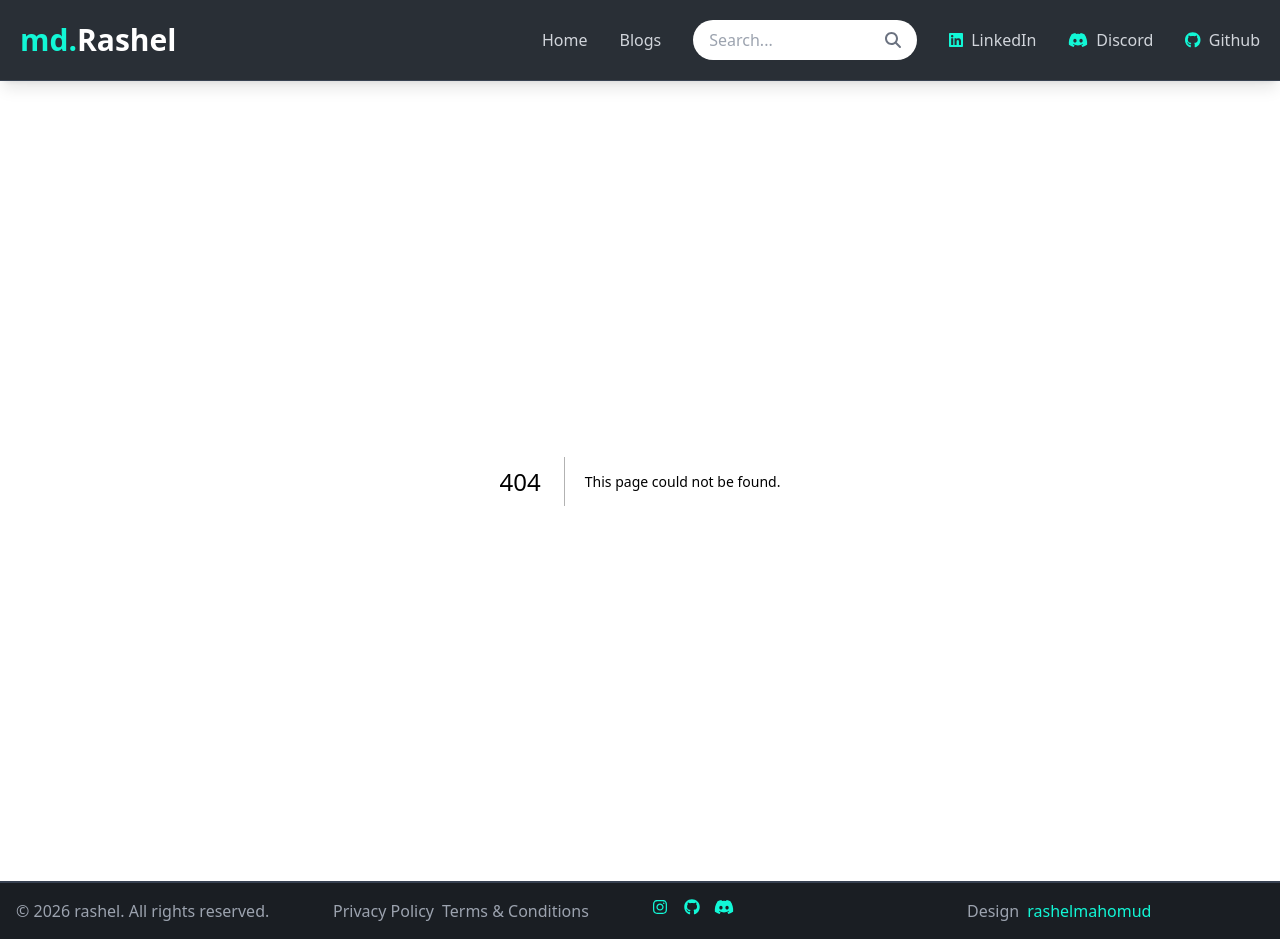
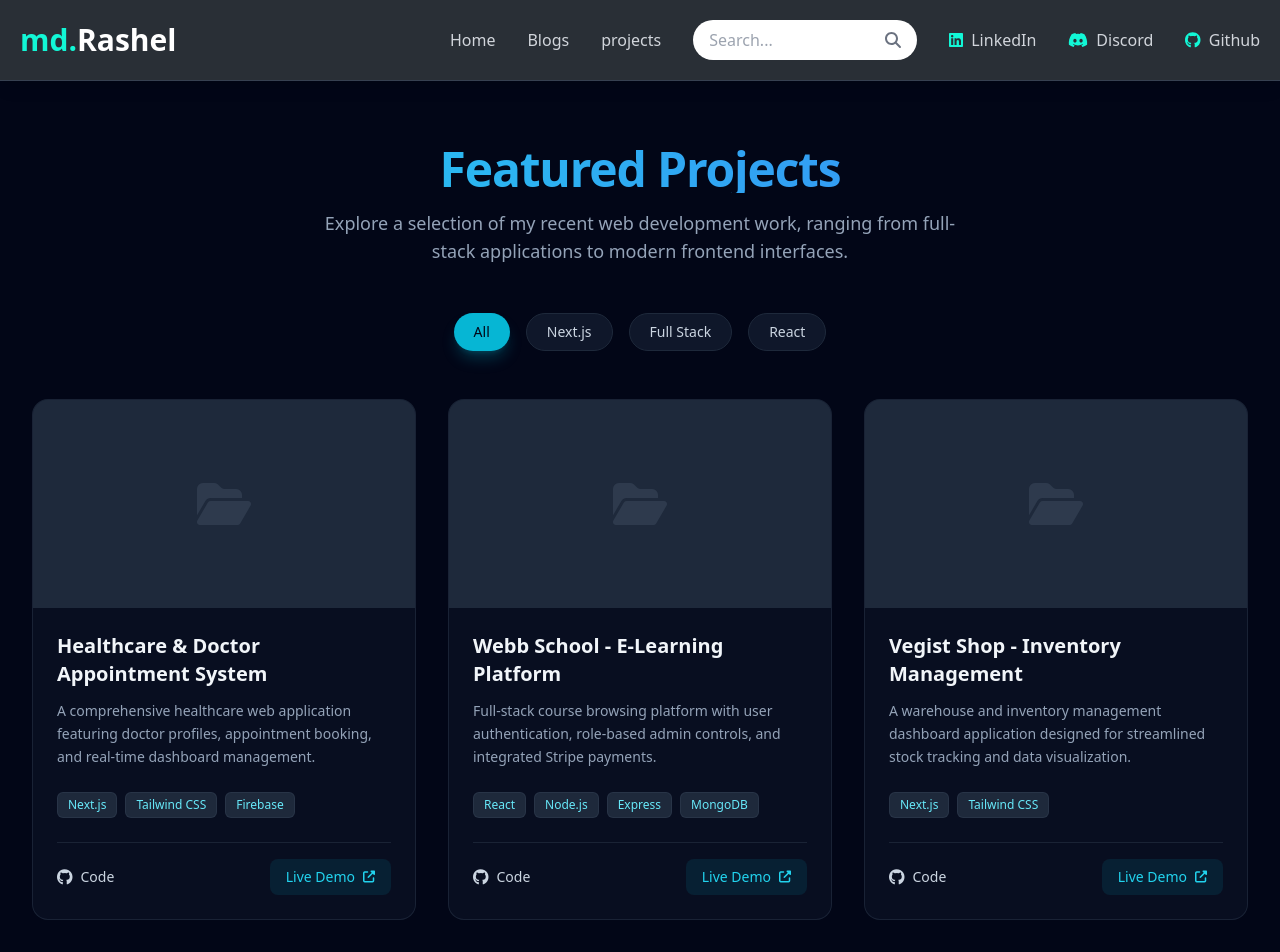
Before and after one commit to rashelmahomud/protfolio-project, a Next.js app: page /projects in a window 1280 px wide. Before the commit this address had no page. Shown: the top 952 px of the page. Built offline with nearby package versions, Linux system fonts and the light colour scheme.

Commit message:
added projects page

```diff
--- /dev/null
+++ b/src/app/projects/page.jsx
@@ -0,0 +1,155 @@
+'use client';
+
+import React, { useState } from 'react';
+import Link from 'next/link';
+
+const projectsData = [
+  {
+    id: 1,
+    title: 'Healthcare & Doctor Appointment System',
+    description: 'A comprehensive healthcare web application featuring doctor profiles, appointment booking, and real-time dashboard management.',
+    tags: ['Next.js', 'Tailwind CSS', 'Firebase'],
+    liveUrl: 'https://example.com',
+    githubUrl: 'https://github.com/example/healthcare',
+    category: 'Next.js',
+  },
+  {
+    id: 2,
+    title: 'Webb School - E-Learning Platform',
+    description: 'Full-stack course browsing platform with user authentication, role-based admin controls, and integrated Stripe payments.',
+    tags: ['React', 'Node.js', 'Express', 'MongoDB'],
+    liveUrl: 'https://example.com',
+    githubUrl: 'https://github.com/example/webb-school',
+    category: 'Full Stack',
+  },
+  {
+    id: 3,
+    title: 'Vegist Shop - Inventory Management',
+    description: 'A warehouse and inventory management dashboard application designed for streamlined stock tracking and data visualization.',
+    tags: ['Next.js', 'Tailwind CSS'],
+    liveUrl: 'https://example.com',
+    githubUrl: 'https://github.com/example/vegist-shop',
+    category: 'Next.js',
+  },
+];
+
+const categories = ['All', 'Next.js', 'Full Stack', 'React'];
+
+export default function ProjectsPage() {
+  const [activeCategory, setActiveCategory] = useState('All');
+
+  const filteredProjects = activeCategory === 'All'
+    ? projectsData
+    : projectsData.filter((project) => project.category === activeCategory);
+
+  return (
+    <div className="min-h-screen bg-slate-950 text-slate-100 py-16 px-4 sm:px-6 lg:px-8">
+      {/* Load FontAwesome CSS CDN for FontAwesome classes */}
+      <link
+        rel="stylesheet"
+        href="https://cdnjs.cloudflare.com/ajax/libs/font-awesome/6.4.0/css/all.min.css"
+      />
+
+      <div className="max-w-7xl mx-auto">
+
+        {/* Page Header */}
+        <div className="text-center space-y-4 mb-12">
+          <h1 className="text-4xl sm:text-5xl font-extrabold tracking-tight bg-gradient-to-r from-cyan-400 to-blue-500 bg-clip-text text-transparent">
+            Featured Projects
+          </h1>
+          <p className="text-slate-400 max-w-2xl mx-auto text-base sm:text-lg">
+            Explore a selection of my recent web development work, ranging from full-stack applications to modern frontend interfaces.
+          </p>
+        </div>
+
+        {/* Category Filter Buttons */}
+        <div className="flex flex-wrap justify-center gap-2 sm:gap-4 mb-12">
+          {categories.map((category) => (
+            <button
+              key={category}
+              onClick={() => setActiveCategory(category)}
+              className={`px-5 py-2 rounded-full text-sm font-medium transition-all duration-300 ${
+                activeCategory === category
+                  ? 'bg-cyan-500 text-slate-950 shadow-lg shadow-cyan-500/25'
+                  : 'bg-slate-900 text-slate-300 hover:bg-slate-800 border border-slate-800'
+              }`}
+            >
+              {category}
+            </button>
+          ))}
+        </div>
+
+        {/* Projects Grid */}
+        <div className="grid grid-cols-1 md:grid-cols-2 lg:grid-cols-3 gap-8">
+          {filteredProjects.map((project) => (
+            <div
+              key={project.id}
+              className="group bg-slate-900/50 rounded-2xl overflow-hidden border border-slate-800/80 hover:border-cyan-500/50 transition-all duration-300 flex flex-col justify-between hover:shadow-xl hover:shadow-cyan-500/10"
+            >
+              {/* Project Image / Icon Container using FontAwesome */}
+              <div className="relative h-52 w-full overflow-hidden bg-slate-800">
+                <div className="absolute inset-0 flex items-center justify-center text-slate-600 bg-slate-800 group-hover:scale-105 transition-transform duration-500">
+                  <i className="fa-solid fa-folder-open text-5xl opacity-40"></i>
+                </div>
+              </div>
+
+              {/* Content Area */}
+              <div className="p-6 flex-1 flex flex-col justify-between">
+                <div>
+                  <h3 className="text-xl font-bold text-slate-100 group-hover:text-cyan-400 transition-colors">
+                    {project.title}
+                  </h3>
+                  <p className="mt-3 text-slate-400 text-sm leading-relaxed line-clamp-3">
+                    {project.description}
+                  </p>
+                </div>
+
+                <div className="mt-6">
+                  {/* Tags */}
+                  <div className="flex flex-wrap gap-2 mb-6">
+                    {project.tags.map((tag, index) => (
+                      <span
+                        key={index}
+                        className="text-xs px-2.5 py-1 rounded-md bg-slate-800 text-cyan-300 border border-slate-700/50"
+                      >
+                        {tag}
+                      </span>
+                    ))}
+                  </div>
+
+                  {/* Links with FontAwesome Icons */}
+                  <div className="flex items-center justify-between pt-4 border-t border-slate-800/80">
+                    <Link
+                      href={project.githubUrl}
+                      target="_blank"
+                      rel="noopener noreferrer"
+                      className="flex items-center gap-2 text-sm text-slate-300 hover:text-white transition-colors"
+                    >
+                      <i className="fa-brands fa-github text-base"></i> Code
+                    </Link>
+                    <Link
+                      href={project.liveUrl}
+                      target="_blank"
+                      rel="noopener noreferrer"
+                      className="flex items-center gap-2 text-sm px-4 py-2 rounded-lg bg-cyan-500/10 text-cyan-400 hover:bg-cyan-500 hover:text-slate-950 font-medium transition-all"
+                    >
+                      Live Demo <i className="fa-solid fa-external-link-alt text-xs"></i>
+                    </Link>
+                  </div>
+                </div>
+              </div>
+            </div>
+          ))}
+        </div>
+
+        {/* Empty State Check */}
+        {filteredProjects.length === 0 && (
+          <div className="text-center py-20 text-slate-500">
+            No projects found in this category.
+          </div>
+        )}
+
+      </div>
+    </div>
+  );
+}
--- a/src/components/shared/header.jsx
+++ b/src/components/shared/header.jsx
@@ -51,6 +51,14 @@ const Header = () => {
               className="hover:text-[#12F7D6] duration-300"
             >
               Blogs
+            </Link>
+          </li>
+          <li>
+            <Link
+              href="/projects"
+              className="hover:text-[#12F7D6] duration-300"
+            >
+              projects
             </Link>
           </li>
 
@@ -151,6 +159,15 @@ const Header = () => {
                 Blogs
               </Link>
             </li>
+            <li>
+              <Link
+                href="/projects"
+                onClick={closeMenu}
+                className="hover:text-[#12F7D6]"
+              >
+                Projects
+              </Link>
+            </li>
 
             <li>
               <div className="relative">
```
